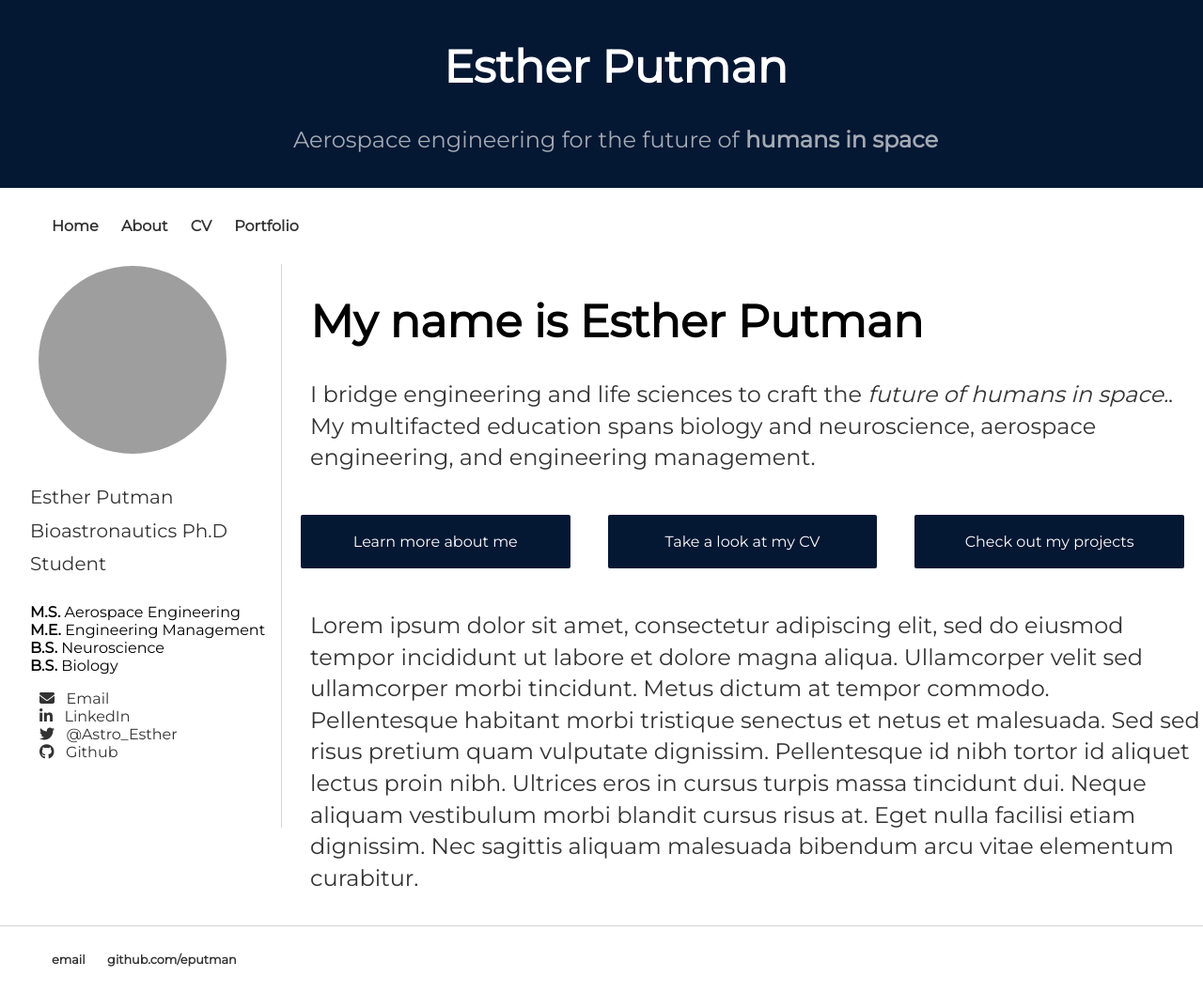
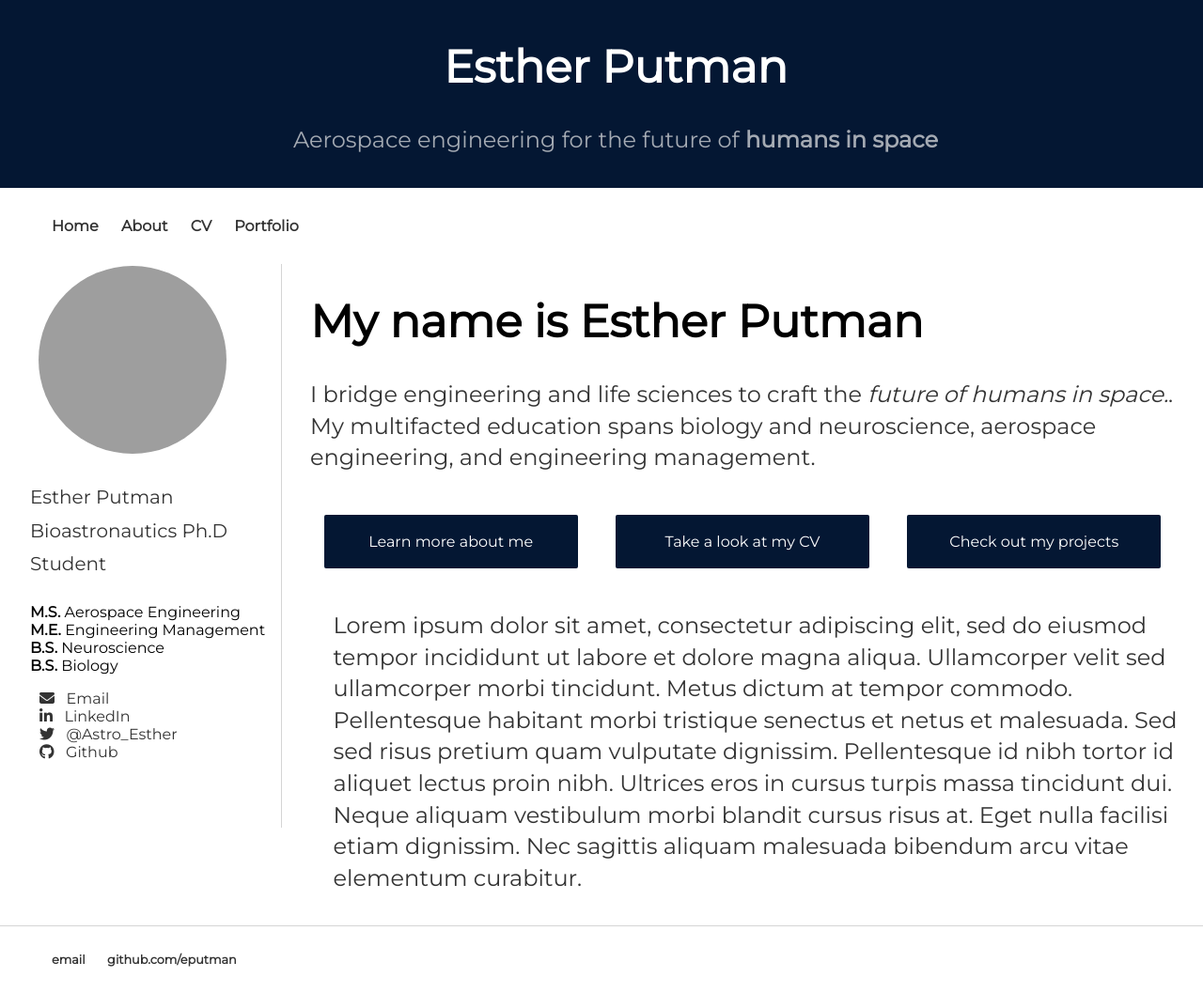
Before and after one commit to eputman/eputman.github.io, a Jekyll site: the page built from index.html, in a window 1280 px wide and 1057 px high. Shown: the whole window at 94% size. Built offline with Jekyll 4.4.1, drawn with Linux system fonts in a browser that asks for light colours; nearby versions of some CDN libraries; grey boxes are pictures that could not be loaded.

Commit message:
Update index.html

```diff
--- a/index.html
+++ b/index.html
@@ -30,7 +30,8 @@
 			<p>I bridge engineering and life sciences to craft the <em>future of humans in space.</em>. <br>
 			My multifacted education spans biology and neuroscience, aerospace engineering, and engineering management. </p>
 
-				<div class="clearfix">
+		<div class = "center" style="width:95%">
+		<div class="clearfix">
 				<div class="flex-container">
 					<div class="box">
 					<a href="/about" class="button">Learn more about me</a>
```
